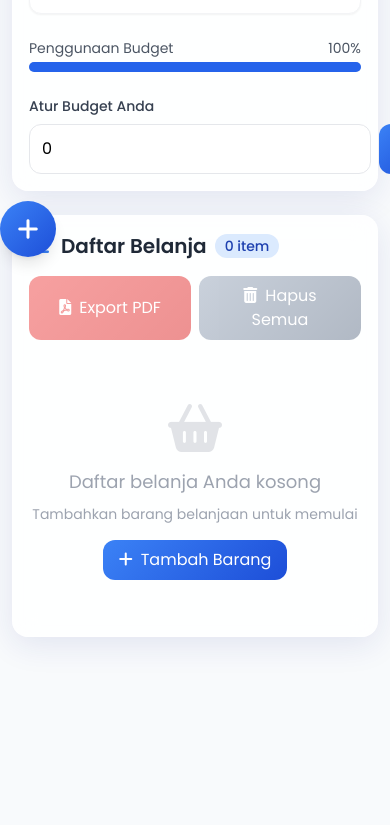
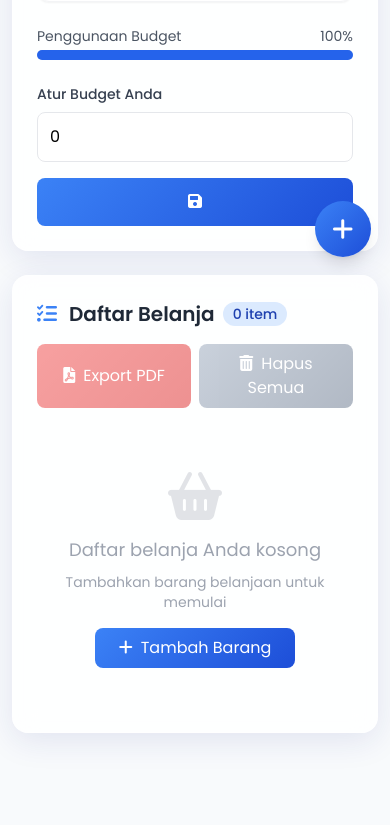
Before and after one commit to dfirlaapriliani/listora, a plain HTML site: page index.html in a window 390 px wide. Shown: the part 568-1393 px from the top of the page. Before the commit the page ends 1297 px from the top, so only its background shows below. Drawn offline with nearby package versions, Linux system fonts and the light colour scheme; some packages are replaced by stand-ins of ours; a script that the page names is missing.

Commit message:
upc name

```diff
--- a/index.html
+++ b/index.html
@@ -124,43 +124,17 @@
         @media (max-width: 640px) {
             .mobile-stack {
                 flex-direction: column !important;
+                gap: 0.5rem !important;
             }
-
-            .mobile-full-width {
+            .budget-input-mobile {
                 width: 100% !important;
+                min-width: 0 !important;
+                flex: 1 1 0% !important;
             }
-
-            .mobile-p-4 {
-                padding: 1rem !important;
-            }
-
-            .mobile-text-sm {
-                font-size: 0.875rem !important;
-            }
-            /* Tambahan agar container tidak terlalu lebar di mobile */
-            .max-w-6xl, .max-w-md {
-                max-width: 100vw !important;
-            }
-            .p-6 {
-                padding: 1rem !important;
-            }
-            .px-6 {
-                padding-left: 1rem !important;
-                padding-right: 1rem !important;
-            }
-            .py-6 {
-                padding-top: 1rem !important;
-                padding-bottom: 1rem !important;
-            }
-            .rounded-xl, .rounded-lg {
-                border-radius: 0.75rem !important;
-            }
-            .glass-card {
-                padding: 1rem !important;
-            }
-            .fixed, .absolute {
-                left: 0 !important;
-                right: 0 !important;
+            .budget-btn-mobile {
+                width: 100% !important;
+                min-width: 0 !important;
+                margin-top: 0.5rem !important;
             }
         }
         /* Pastikan tidak overflow di mobile */
@@ -527,7 +501,7 @@
             doc.setFontSize(20);
             doc.setTextColor(59, 130, 246);
             doc.setFont('helvetica', 'bold');
-            doc.text('BelanjaBijak PRO', 105, 18, { align: 'center' });
+            doc.text('Listora Bijak', 105, 18, { align: 'center' });
             doc.setFontSize(12);
             doc.setTextColor(100, 116, 139);
             doc.setFont('helvetica', 'normal');
@@ -600,7 +574,7 @@
             doc.setFontSize(10);
             doc.setTextColor(100, 116, 139);
             doc.setFont('helvetica', 'italic');
-            doc.text('Dibuat dengan BelanjaBijak PRO - Aplikasi Daftar Belanja Pintar', 105, 285, { align: 'center' });
+            doc.text('Dibuat dengan Listora Bijak - Aplikasi Daftar Belanja Pintar', 105, 285, { align: 'center' });
             doc.save(`Daftar Belanja - ${new Date().toLocaleDateString('id-ID')}.pdf`);
             showSuccess('PDF berhasil diunduh');
         }
@@ -755,12 +729,12 @@
                         <!-- Budget input -->
                         <div class="mt-6">
                             <label class="block text-sm font-medium text-gray-700 mb-2">Atur Budget Anda</label>
-                            <div class="flex gap-2">
+                            <div class="flex gap-2 mobile-stack">
                                 <input type="number" id="budgetInput" placeholder="Masukkan budget Anda"
-                                       class="flex-1 p-3 border border-gray-200 rounded-lg focus:ring-2 focus:ring-blue-500 focus:border-transparent transition-all"
+                                       class="flex-1 p-3 border border-gray-200 rounded-lg focus:ring-2 focus:ring-blue-500 focus:border-transparent transition-all budget-input-mobile"
                                        value="${state.budget}">
                                 <button onclick="updateBudget()"
-                                        class="btn-primary px-4 py-3 rounded-lg">
+                                        class="btn-primary px-4 py-3 rounded-lg budget-btn-mobile">
                                     <i class="fas fa-save"></i>
                                 </button>
                             </div>
```
